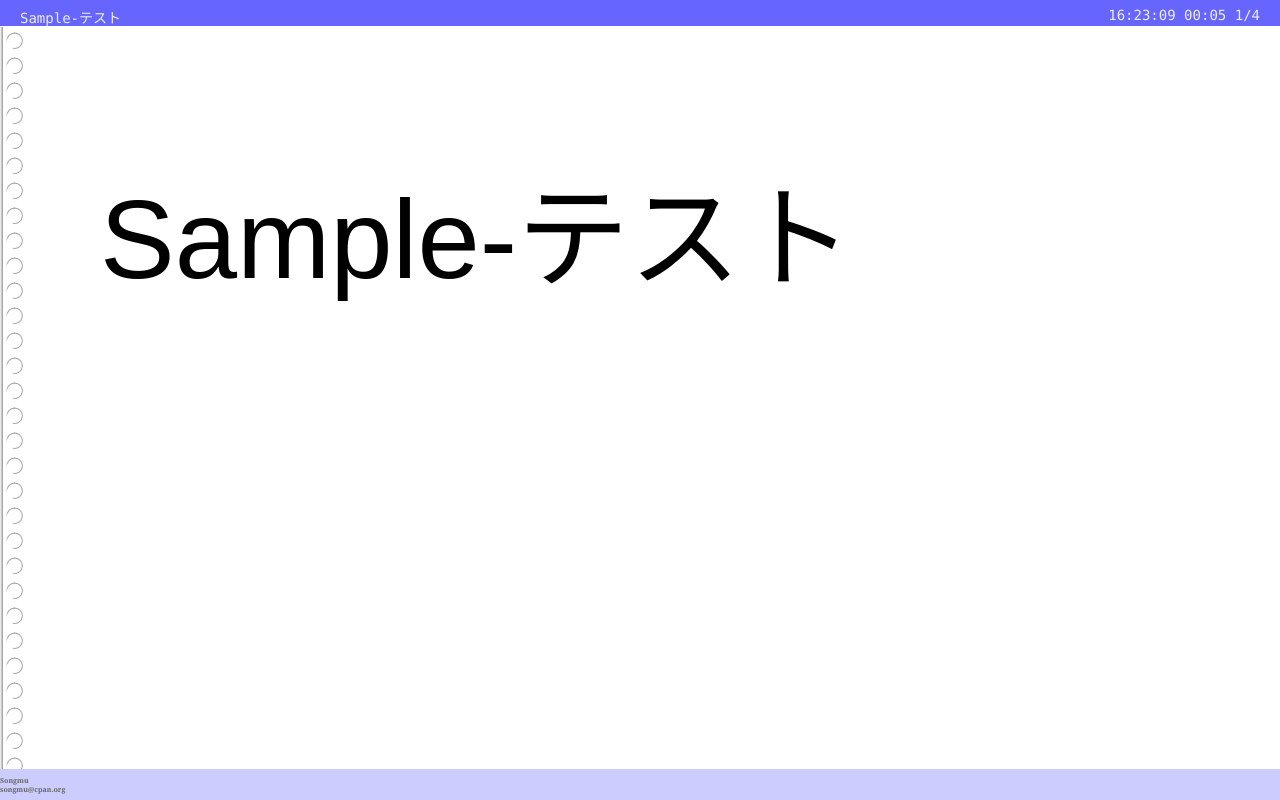
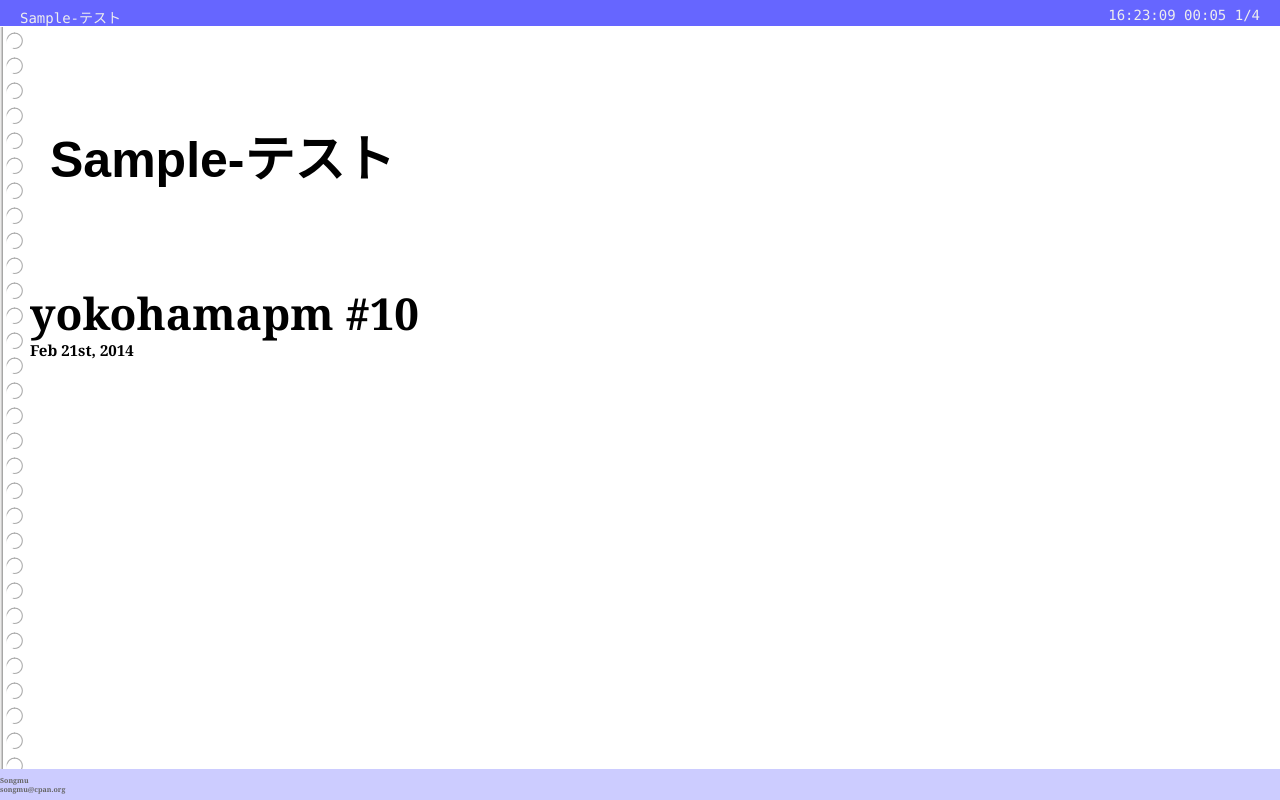
Before and after one commit to Songmu/gmslide, a plain HTML site: page index.html in a window 1280 px wide. Drawn offline with Linux system fonts and the light colour scheme.

Commit message:
update css

```diff
--- a/assets/gmpresen/gmpresen.css
+++ b/assets/gmpresen/gmpresen.css
@@ -161,3 +161,26 @@ footer {
     color: #666;
     background-color: #CCCCFF;
 }
+
+#mg_slide0 {
+    padding-top: 3.5em;
+    font-size: 90%;
+}
+#mg_slide0 h1 {
+    margin: 1em 0 1.33em;
+    padding: 5px 0 5px 20px;
+    font-weight: bold;
+    font-size: 50px;
+    white-space: normal;
+    color: #000;
+}
+
+#mg_slide0 h2 {
+    background: none;
+    border: none;
+}
+
+#mg_slide0 h3 {
+    margin-top: 0.3em;
+    font-size: 1.2em;
+}
--- a/index.html
+++ b/index.html
@@ -31,6 +31,8 @@
 
 <div class="slide">
     <h1>Sample-テスト</h1>
+    <h2>yokohamapm #10</h2>
+    <h3>Feb 21st, 2014</h3>
 </div>
 
 <div class="slide">
```
